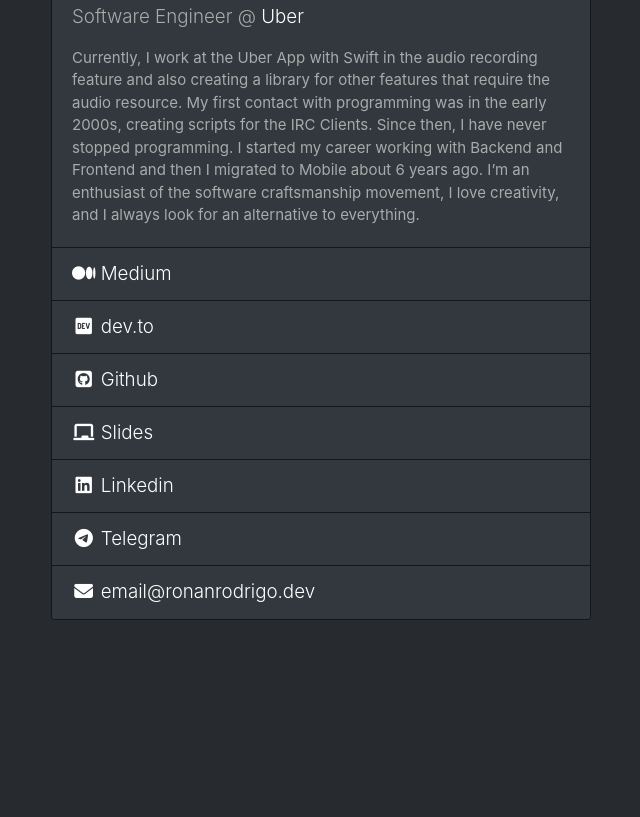
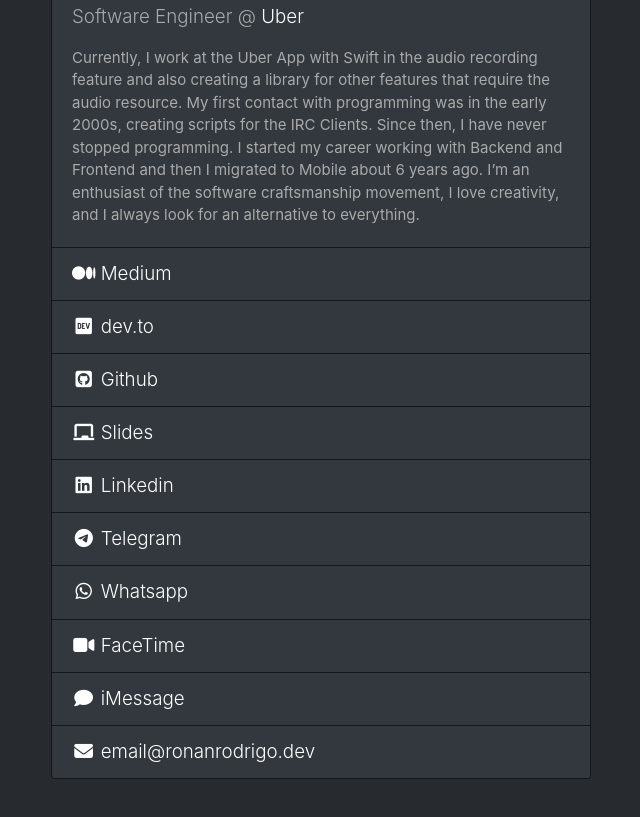
Before and after one commit to ronanrodrigo/ronanrodrigo.github.io, a plain HTML site: page index.html in a window 1280 px wide. Shown: the part 527-1344 px from the top of the page, without its empty margins (319-959 px from the left). Before the commit the page ends 1195 px from the top, so only its background shows below. Drawn offline with nearby package versions, Linux system fonts and the light colour scheme.

Commit message:
Update index.html
Signed-off-by: Ronan Nunes <ronan@uber.com>

```diff
--- a/index.html
+++ b/index.html
@@ -29,7 +29,7 @@
           <img src="https://www.gravatar.com/avatar/a928e0a8375d93d165ad90bb860c05d9.png?s=500" alt="Ronan's photo" class="card-img-top">
           <div class="card-body">
             <h1 class="card-title">Ronan Rodrigo Nunes</h1>
-            <p class="card-text lead">Software Engineer @ <a href="https://uber.com">Uber</a></p>
+            <p class="card-text lead">Software Engineer @ <a href="https://uber.com/faqaudio">Uber</a></p>
             <p class="card-text">Currently, I work at the Uber App with Swift in the audio recording feature and also creating a library for other features that require the audio resource. My first contact with programming was in the early 2000s, creating scripts for the IRC Clients. Since then, I have never stopped programming. I started my career working with Backend and Frontend and then I migrated to Mobile about 6 years ago. I’m an enthusiast of the software craftsmanship movement, I love creativity, and I always look for an alternative to everything.</p>
           </div>
           <div class="list-group list-group-flush">
@@ -39,6 +39,9 @@
             <a href="https://ronanrodrigo.dev/slides" class="list-group-item list-group-item-action lead"><i class="fas fa-chalkboard fa-fw"></i> Slides</a>
             <a href="https://ronanrodrigo.dev/linkedin" class="list-group-item list-group-item-action lead"><i class="fab fa-linkedin fa-fw"></i> Linkedin</a>
             <a href="https://ronanrodrigo.dev/telegram" class="list-group-item list-group-item-action lead"><i class="fab fa-telegram fa-fw"></i> Telegram</a>
+            <a href="https://ronanrodrigo.dev/whatsapp" class="list-group-item list-group-item-action lead"><i class="fab fa-whatsapp fa-fw"></i> Whatsapp</a>
+            <a href="facetime://hello@ronanrodrigo.dev" class="list-group-item list-group-item-action lead"><i class="fas fa-video fa-fw"></i> FaceTime</a>
+            <a href="imessage://hello@ronanrodrigo.dev" class="list-group-item list-group-item-action lead"><i class="fas fa-comment fa-fw"></i> iMessage</a>
             <a href="mailto:email@ronanrodrigo.dev" class="list-group-item list-group-item-action lead"><i class="fas fa-envelope fa-fw"></i> email@ronanrodrigo.dev</a>
           </div>
         </div>
```
